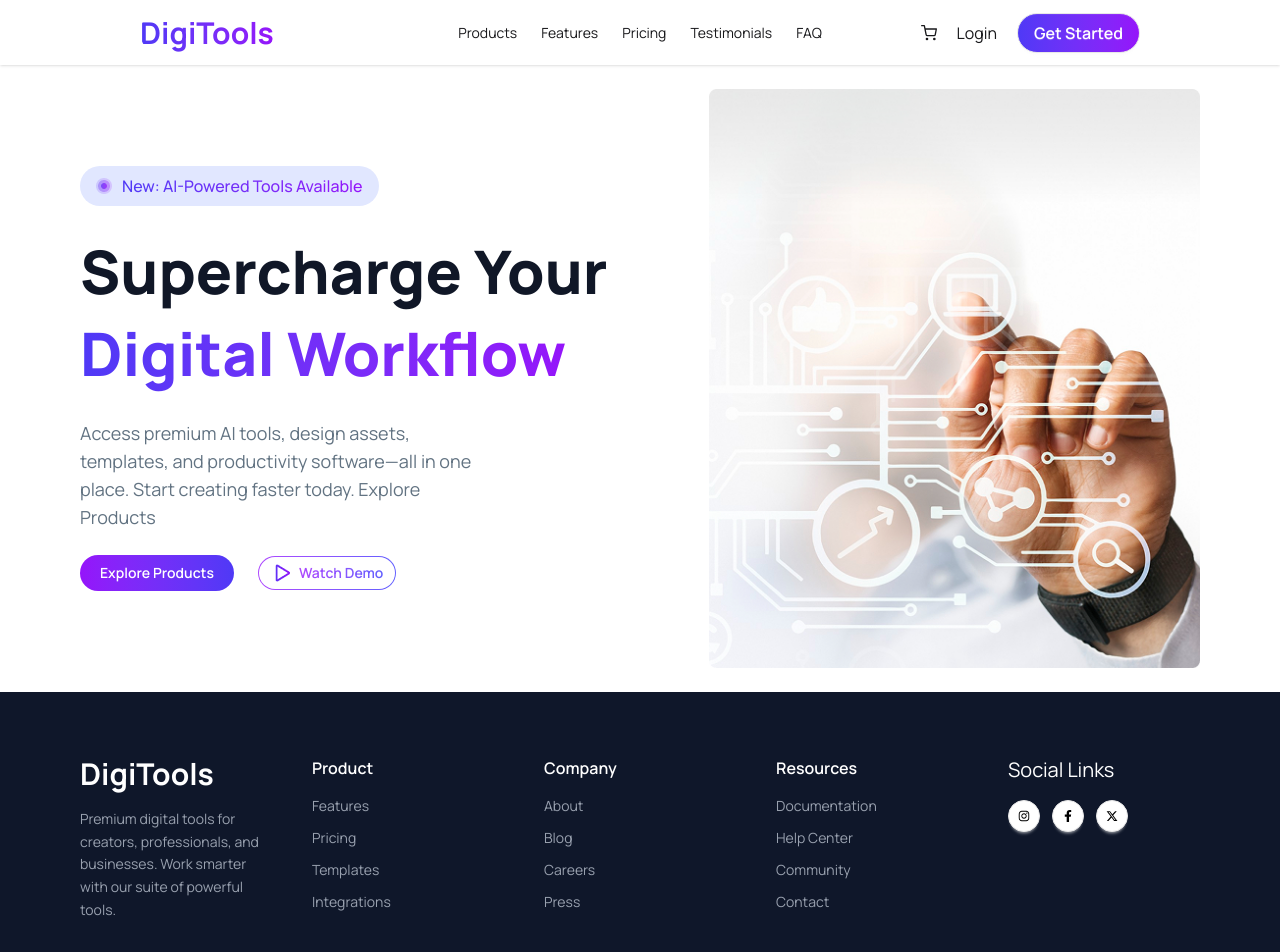
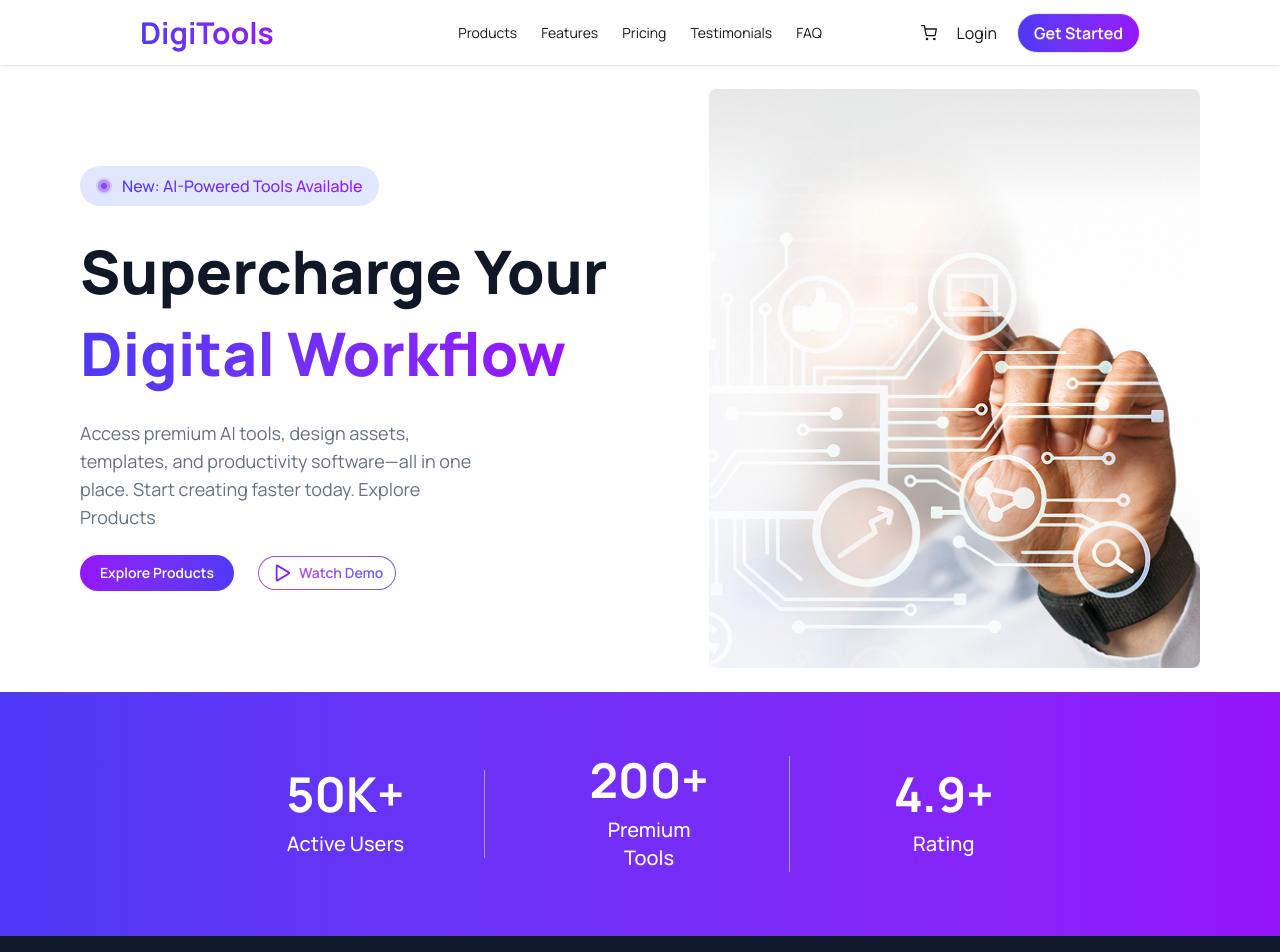
Before and after one commit to Toukir048/digitool-webapp-using-react, a React (Vite) app: page / in a window 1280 px wide. Shown: the top 952 px of the page. Built offline with nearby package versions, Linux system fonts and the light colour scheme.

Commit message:
Stats Section Done

```diff
--- a/src/App.jsx
+++ b/src/App.jsx
@@ -3,6 +3,7 @@ import { ToastContainer, toast } from 'react-toastify';
 import Banner from './components/banner/Banner';
 import Navbar from './components/navbar/Navbar';
 import Footer from './components/footer/Footer';
+import Stats from './components/stats/Stats';
 
 function App() {
   return (
@@ -10,6 +11,7 @@ function App() {
     <div>
       <Navbar></Navbar>
       <Banner></Banner>
+      <Stats></Stats>
       <Footer></Footer>
       <ToastContainer />
     </div>
--- /dev/null
+++ b/src/components/stats/Stats.jsx
@@ -0,0 +1,26 @@
+import React from 'react'
+
+const Stats = () => {
+  return (
+    <section id='features' className="py-16 px-52 bg-linear-to-l from-[#9514FA] to-[#4F39F6]">
+      <div className="flex flex-col md:flex-row justify-center divide-y md:divide-y-0 md:divide-x divide-gray-400 items-center gap-6">
+        <div className="text-center text-white space-y-3 py-10 md:py-0 md:px-20">
+          <h1 className="text-5xl font-bold">50K+</h1>
+          <p className="text-xl font-medium">Active Users</p>
+        </div>
+
+        <div className="text-center text-white space-y-3 py-10 md:py-0 md:px-20">
+          <h1 className="text-5xl font-bold">200+</h1>
+          <p className="text-xl font-medium">Premium Tools</p>
+        </div>
+
+        <div className="text-center text-white space-y-3 py-10 md:py-0 md:px-20">
+          <h1 className="text-5xl font-bold">4.9+</h1>
+          <p className="text-xl font-medium">Rating</p>
+        </div>
+      </div>
+    </section>
+  );
+}
+
+export default Stats;
```
